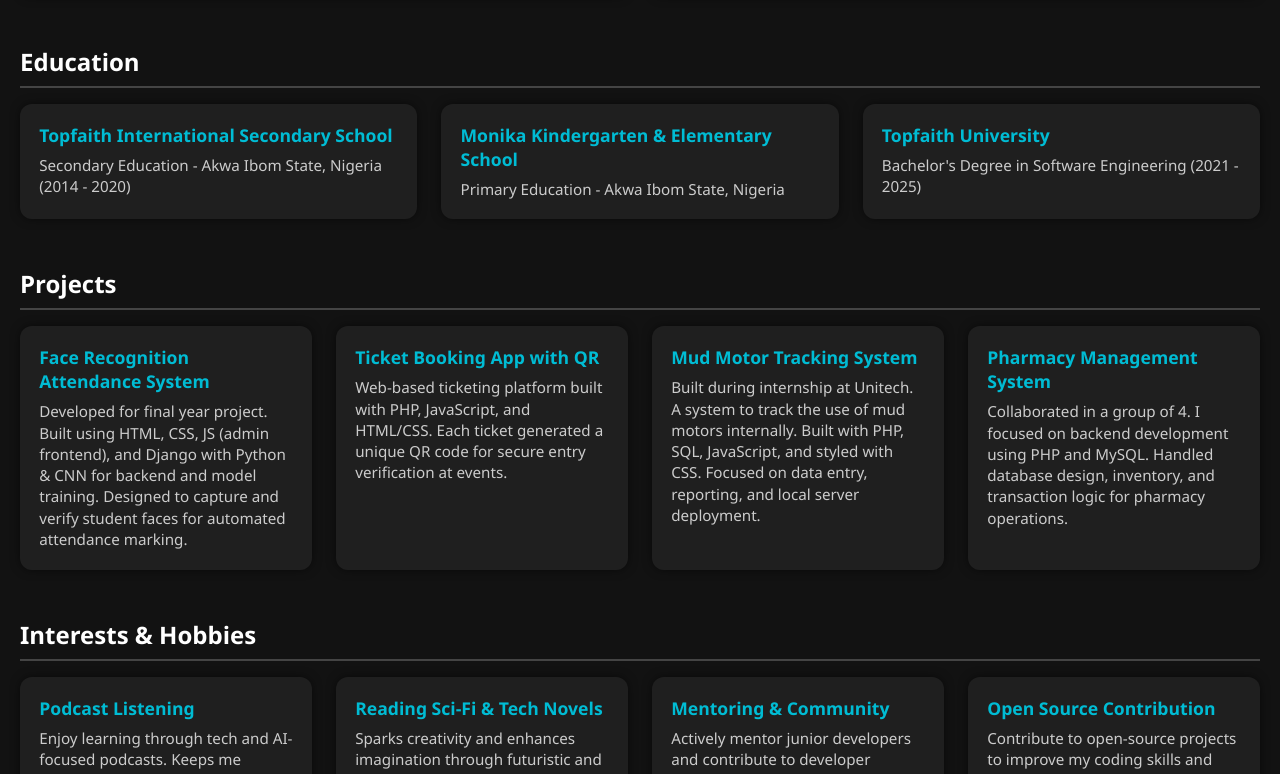
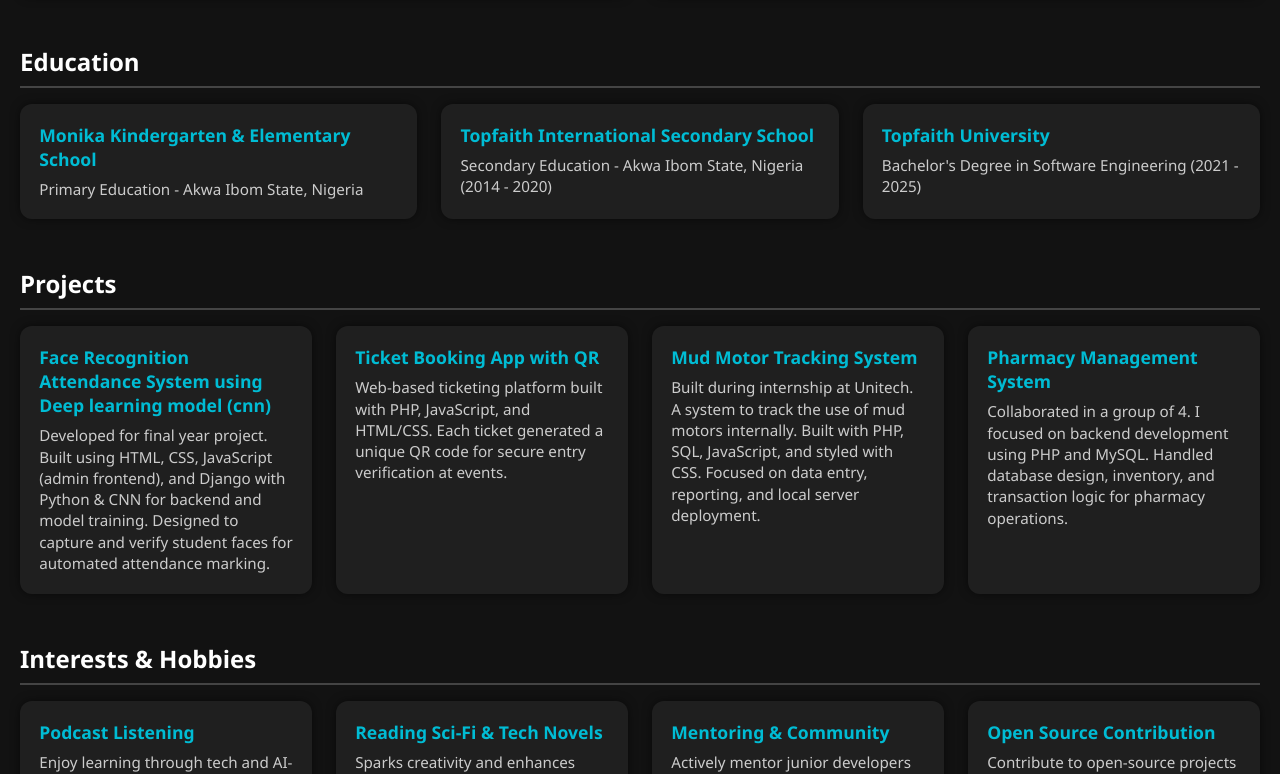
Before and after one commit to sylvesterofficail/portfolio, a plain HTML site: page index.html in a window 1280 px wide. Shown: the part 606-1380 px from the top of the page. Drawn offline with Linux system fonts and the light colour scheme.

Commit message:
Update index.html

```diff
--- a/index.html
+++ b/index.html
@@ -3,7 +3,7 @@
 <head>
   <meta charset="UTF-8" />
   <meta name="viewport" content="width=device-width, initial-scale=1.0"/>
-  <title>Edidiong Emmanuel | Portfolio</title>
+  <title>Sylvester's | Portfolio</title>
   <link rel="stylesheet" href="https://cdnjs.cloudflare.com/ajax/libs/font-awesome/6.4.0/css/all.min.css" />
   <style>
     * {
@@ -172,14 +172,15 @@
   <section>
     <h2 class="section-title">Education</h2>
     <div class="cards">
+        <div class="card">
+        <h3>Monika Kindergarten & Elementary School</h3>
+        <p>Primary Education - Akwa Ibom State, Nigeria</p>
+      </div>
       <div class="card">
         <h3><a href="https://topfaith.sch.ng/" target="_blank">Topfaith International Secondary School</a></h3>
         <p>Secondary Education - Akwa Ibom State, Nigeria (2014 - 2020)</p>
       </div>
-      <div class="card">
-        <h3>Monika Kindergarten & Elementary School</h3>
-        <p>Primary Education - Akwa Ibom State, Nigeria</p>
-      </div>
+
       <div class="card">
         <h3><a href="https://topfaith.edu.ng/" target="_blank">Topfaith University</a></h3>
         <p>Bachelor's Degree in Software Engineering (2021 - 2025)</p>
@@ -191,8 +192,8 @@
     <h2 class="section-title">Projects</h2>
     <div class="cards">
       <div class="card">
-        <h3>Face Recognition Attendance System</h3>
-        <p>Developed for final year project. Built using HTML, CSS, JS (admin frontend), and Django with Python & CNN for backend and model training. Designed to capture and verify student faces for automated attendance marking.</p>
+        <h3>Face Recognition Attendance System using Deep learning model (cnn)</h3>
+        <p>Developed for final year project. Built using HTML, CSS, JavaScript (admin frontend), and Django with Python & CNN for backend and model training. Designed to capture and verify student faces for automated attendance marking.</p>
       </div>
       <div class="card">
         <h3>Ticket Booking App with QR</h3>
```
